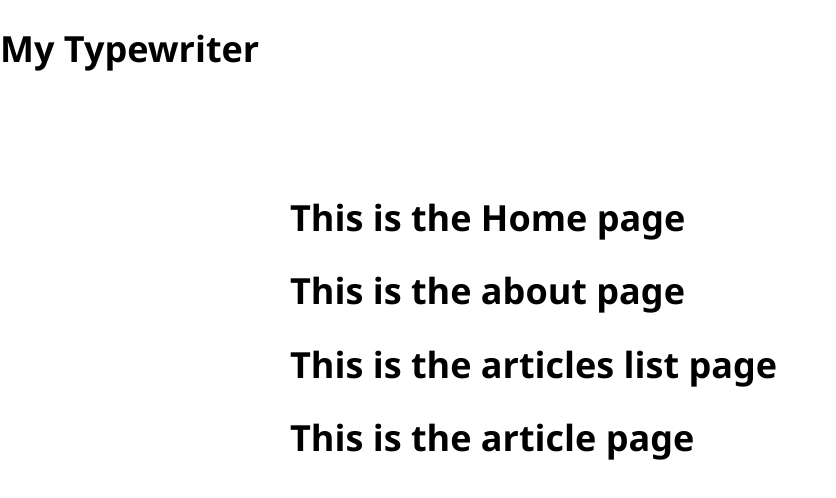
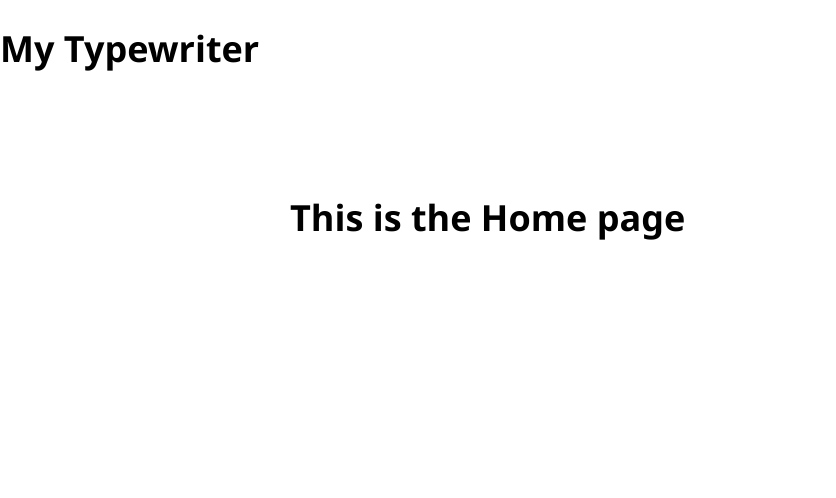
Before and after one commit to AidiRi/my-typewriter, a React (Create React App) app: page / in a window 1280 px wide. Shown: the top 498 px of the page, without its empty margins (0-836 px from the left). Built offline with nearby package versions, Linux system fonts and the light colour scheme.

Commit message:
Adding browserRouter and Routes

```diff
--- a/src/App.js
+++ b/src/App.js
@@ -1,4 +1,5 @@
 import './App.css';
+import { BrowserRouter, Routes, Route } from 'react-router-dom';
 import HomePage from './pages/HomePage';
 import AboutPage from './pages/AboutPage';
 import ArticlesListPage from './pages/ArticlesListPage';
@@ -6,15 +7,19 @@
 
 function App() {
   return (
-    <div className="App">
-      <h1>My Typewriter</h1>
-      <div id="page-body">
-        <HomePage />
-        <AboutPage />
-        <ArticlesListPage />
-        <ArticlePage />
+    <BrowserRouter>
+      <div className="App">
+        <h1>My Typewriter</h1>
+        <div id="page-body">
+          <Routes>
+            <Route path="/" element={<HomePage />} />
+            <Route path="/about" element={<AboutPage />} />
+            <Route path="/articles" element={<ArticlesListPage />} />
+            <Route path="/articles/:articleId" element={<ArticlePage />} />
+          </Routes>
+        </div>
       </div>
-    </div>
+    </BrowserRouter>
   );
 }
 
```
